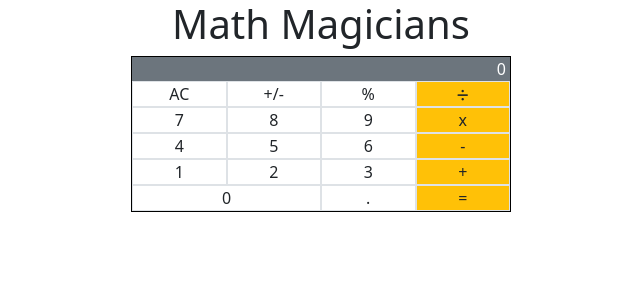
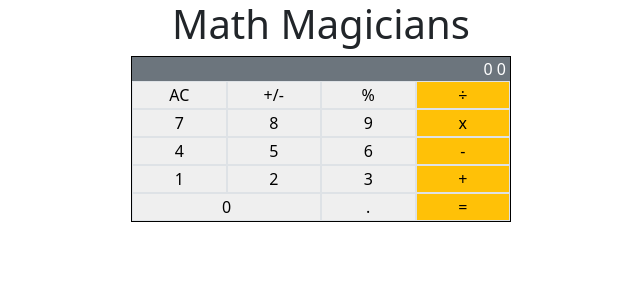
Before and after one commit to tacodtripe/math-magicians, a React (Create React App) app: page / in a window 1280 px wide. Shown: the top 300 px of the page, without its empty margins (319-959 px from the left). Built offline with nearby package versions, Linux system fonts and the light colour scheme.

Commit message:
add logic

```diff
--- a/package.json
+++ b/package.json
@@ -6,6 +6,7 @@
     "@testing-library/jest-dom": "^5.15.1",
     "@testing-library/react": "^11.2.7",
     "@testing-library/user-event": "^12.8.3",
+    "big.js": "^6.1.1",
     "bootstrap": "^5.1.3",
     "react": "^17.0.2",
     "react-bootstrap": "^2.0.3",
--- a/src/components/calculator.js
+++ b/src/components/calculator.js
@@ -1,42 +1,59 @@
+/* eslint-disable react/prefer-stateless-function, jsx-a11y/click-events-have-key-events, react/no-unused-state, max-len, react/jsx-one-expression-per-line, jsx-a11y/control-has-associated-label */
 import React from 'react';
+import calculate from '../logic/calculate';
 import './calculator.css';
+// import calculate from '../logic/calculate';
 
-// eslint-disable-next-line react/prefer-stateless-function
 class Calculator extends React.Component {
+  constructor(props) {
+    super(props);
+    this.operationHandler = this.operationHandler.bind(this);
+    this.state = {
+      total: 0,
+      next: 0,
+      operation: null,
+    };
+  }
+
+  operationHandler = (e) => {
+    this.setState((state) => calculate(state, e.target.value));
+  }
+
   render() {
+    const { total, next, operation } = this.state;
     return (
       <>
         <div className="row justify-content-center">
           <div className="col-sm-12 col-md-4" id="calc-container">
-            <div className="row justify-content-end px-1 bg-secondary">0</div>
+            <div className="row justify-content-end px-1 bg-secondary">{total} {operation} {next}</div>
             <div className="row justify-content-center align-content-center">
-              <div className="col-3 border">AC</div>
-              <div className="col-3 border">+/-</div>
-              <div className="col-3 border">%</div>
-              <div className="col-3 bg-warning border"><i className="fas fa-divide" /></div>
+              <button onClick={this.operationHandler} className="col-3 border" type="button" value="AC">AC</button>
+              <button onClick={this.operationHandler} className="col-3 border" type="button">+/-</button>
+              <button onClick={this.operationHandler} className="col-3 border" type="button" value="%">%</button>
+              <button onClick={this.operationHandler} className="col-3 bg-warning border" type="button" value="÷">÷</button>
             </div>
             <div className="row justify-content-center align-content-center">
-              <div className="col-3 border">7</div>
-              <div className="col-3 border">8</div>
-              <div className="col-3 border">9</div>
-              <div className="col-3 bg-warning border">x</div>
+              <button onClick={this.operationHandler} className="col-3 border" type="button" value="7">7</button>
+              <button onClick={this.operationHandler} className="col-3 border" type="button" value="8">8</button>
+              <button onClick={this.operationHandler} className="col-3 border" type="button" value="9">9</button>
+              <button onClick={this.operationHandler} className="col-3 bg-warning border" type="button" value="x">x</button>
             </div>
             <div className="row justify-content-center align-content-center">
-              <div className="col-3 border">4</div>
-              <div className="col-3 border">5</div>
-              <div className="col-3 border">6</div>
-              <div className="col-3 bg-warning border">-</div>
+              <button onClick={this.operationHandler} className="col-3 border" type="button" value="4">4</button>
+              <button onClick={this.operationHandler} className="col-3 border" type="button" value="5">5</button>
+              <button onClick={this.operationHandler} className="col-3 border" type="button" value="6">6</button>
+              <button onClick={this.operationHandler} className="col-3 bg-warning border" type="button" value="-">-</button>
             </div>
             <div className="row justify-content-center align-content-center">
-              <div className="col-3 border">1</div>
-              <div className="col-3 border">2</div>
-              <div className="col-3 border">3</div>
-              <div className="col-3 bg-warning border">+</div>
+              <button onClick={this.operationHandler} className="col-3 border" type="button" value="1">1</button>
+              <button onClick={this.operationHandler} className="col-3 border" type="button" value="2">2</button>
+              <button onClick={this.operationHandler} className="col-3 border" type="button" value="3">3</button>
+              <button onClick={this.operationHandler} className="col-3 bg-warning border" type="button" value="+">+</button>
             </div>
             <div className="row justify-content-center align-content-center">
-              <div className="col-6 border">0</div>
-              <div className="col-3 border">.</div>
-              <div className="col-3 bg-warning border">=</div>
+              <button onClick={this.operationHandler} className="col-6 border" type="button" value="0">0</button>
+              <button onClick={this.operationHandler} className="col-3 border" type="button" value=".">.</button>
+              <button onClick={this.operationHandler} className="col-3 bg-warning border" type="button" value="=">=</button>
             </div>
           </div>
         </div>
--- /dev/null
+++ b/src/logic/calculate.js
@@ -0,0 +1,129 @@
+import operate from './operate';
+
+function isNumber(item) {
+  return !!item.match(/[0-9]+/);
+}
+
+/**
+ * Given a button name and a calculator data object, return an updated
+ * calculator data object.
+ *
+ * Calculator data object contains:
+ *   total:s      the running total
+ *   next:String       the next number to be operated on with the total
+ *   operation:String  +, -, etc.
+ */
+export default function calculate(obj, buttonName) {
+  if (buttonName === 'AC') {
+    return {
+      total: null,
+      next: null,
+      operation: null,
+    };
+  }
+
+  if (isNumber(buttonName)) {
+    if (buttonName === '0' && obj.next === '0') {
+      return {};
+    }
+    // If there is an operation, update next
+    if (obj.operation) {
+      if (obj.next) {
+        return { ...obj, next: obj.next + buttonName };
+      }
+      return { ...obj, next: buttonName };
+    }
+    // If there is no operation, update next and clear the value
+    if (obj.next) {
+      return {
+        next: obj.next + buttonName,
+        total: null,
+      };
+    }
+    return {
+      next: buttonName,
+      total: null,
+    };
+  }
+
+  if (buttonName === '.') {
+    if (obj.next) {
+      if (obj.next.includes('.')) {
+        return { ...obj };
+      }
+      return { ...obj, next: `${obj.next}.` };
+    }
+    if (obj.operation) {
+      return { next: '0.' };
+    }
+    if (obj.total) {
+      if (obj.total.includes('.')) {
+        return {};
+      }
+      return { total: `${obj.total}.` };
+    }
+    return { total: '0.' };
+  }
+
+  if (buttonName === '=') {
+    if (obj.next && obj.operation) {
+      return {
+        total: operate(obj.total, obj.next, obj.operation),
+        next: null,
+        operation: null,
+      };
+    }
+    // '=' with no operation, nothing to do
+    return {};
+  }
+
+  if (buttonName === '+/-') {
+    if (obj.next) {
+      return { ...obj, next: (-1 * parseFloat(obj.next)).toString() };
+    }
+    if (obj.total) {
+      return { ...obj, total: (-1 * parseFloat(obj.total)).toString() };
+    }
+    return {};
+  }
+
+  // Button must be an operation
+
+  // When the user presses an operation button without having entered
+  // a number first, do nothing.
+  // if (!obj.next && !obj.total) {
+  //   return {};
+  // }
+
+  // User pressed an operation after pressing '='
+  if (!obj.next && obj.total && !obj.operation) {
+    return { ...obj, operation: buttonName };
+  }
+
+  // User pressed an operation button and there is an existing operation
+  if (obj.operation) {
+    if (obj.total && !obj.next) {
+      return { ...obj, operation: buttonName };
+    }
+
+    return {
+      total: operate(obj.total, obj.next, obj.operation),
+      next: null,
+      operation: buttonName,
+    };
+  }
+
+  // no operation yet, but the user typed one
+
+  // The user hasn't typed a number yet, just save the operation
+  if (!obj.next) {
+    return { operation: buttonName };
+  }
+
+  // save the operation and shift 'next' into 'total'
+  return {
+    total: obj.next,
+    next: null,
+    operation: buttonName,
+  };
+}
--- /dev/null
+++ b/src/logic/operate.js
@@ -0,0 +1,30 @@
+import Big from 'big.js';
+
+export default function operate(numberOne, numberTwo, operation) {
+  const one = Big(numberOne);
+  const two = Big(numberTwo);
+  if (operation === '+') {
+    return one.plus(two).toString();
+  }
+  if (operation === '-') {
+    return one.minus(two).toString();
+  }
+  if (operation === 'x') {
+    return one.times(two).toString();
+  }
+  if (operation === '÷') {
+    try {
+      return one.div(two).toString();
+    } catch (err) {
+      return "Can't divide by 0.";
+    }
+  }
+  if (operation === '%') {
+    try {
+      return one.mod(two).toString();
+    } catch (err) {
+      return "Can't find modulo as can't divide by 0.";
+    }
+  }
+  throw Error(`Unknown operation '${operation}'`);
+}
```
Also changed, not shown: .eslintrc.json, 1 other file (tests, documents, lock files or other folders).
